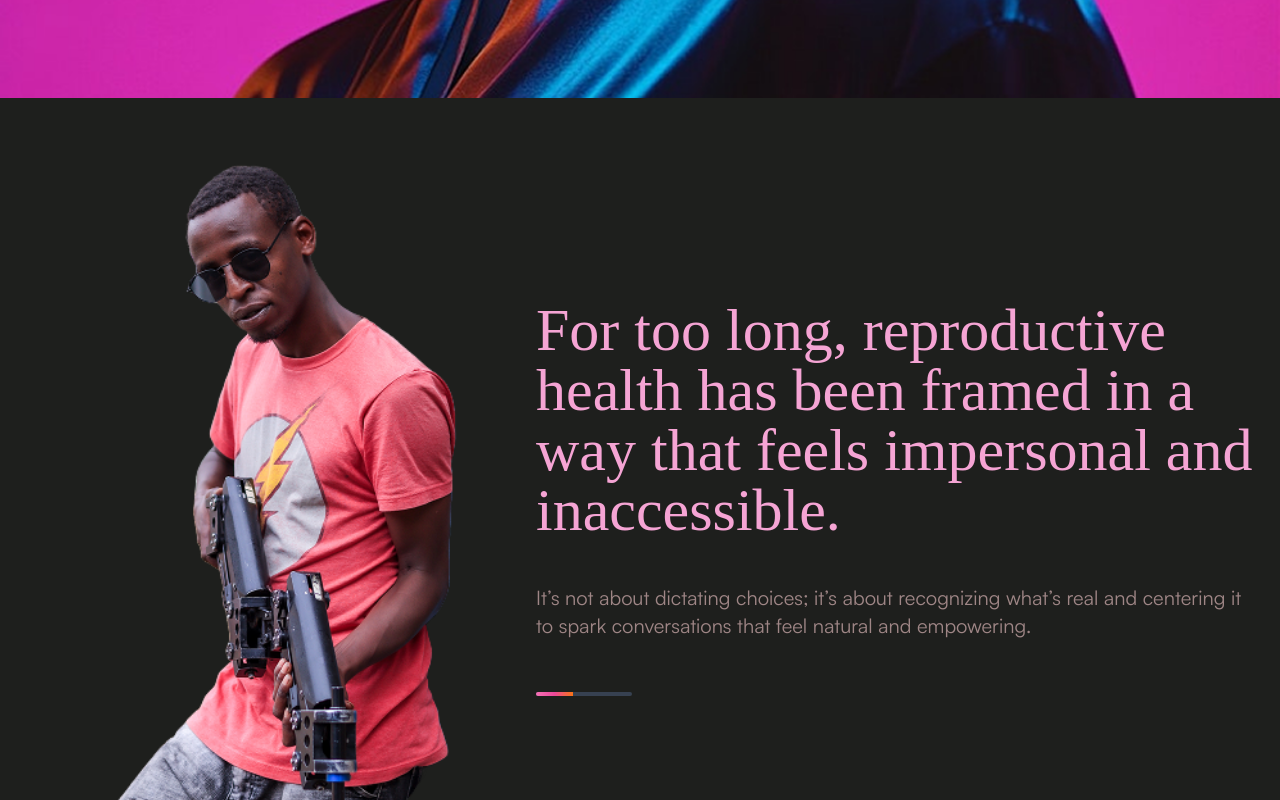
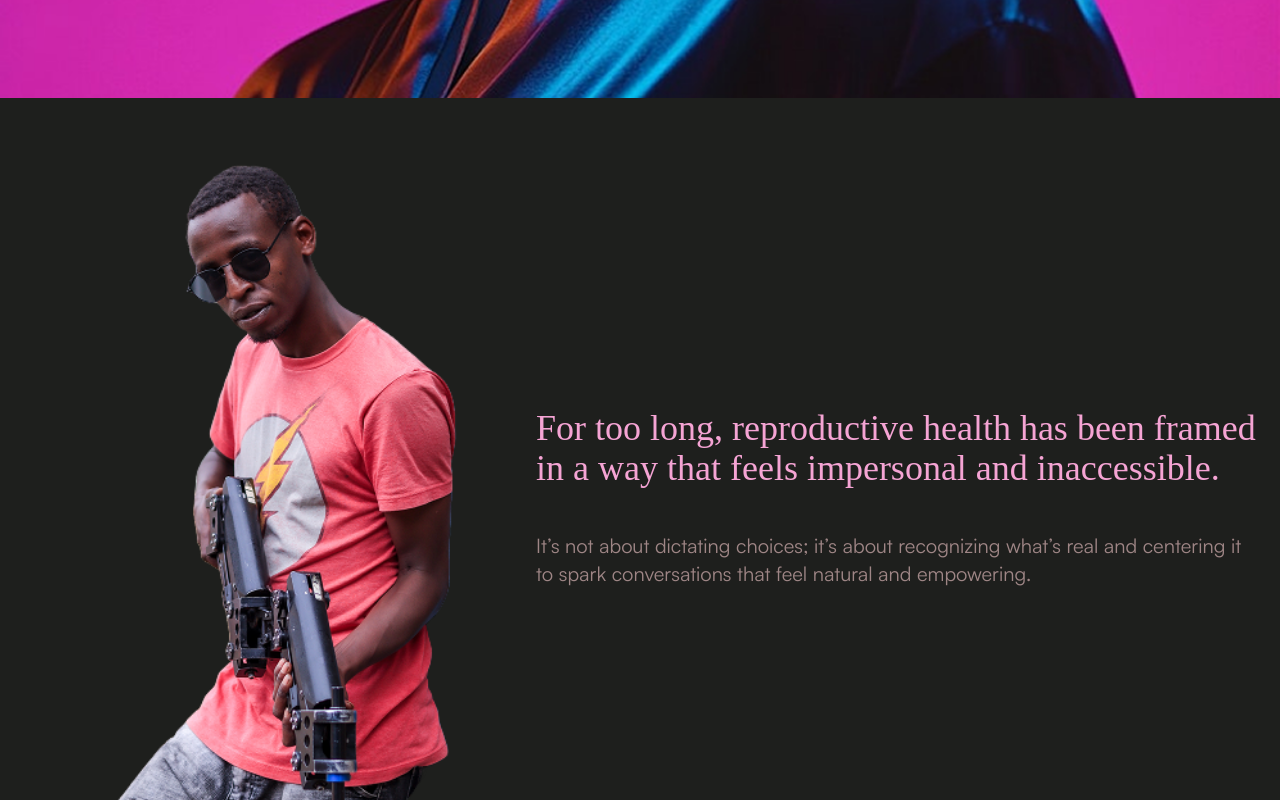
Before and after one commit to zidanegimiga/kenya_creates_v2, a Next.js app: page / in a window 1280 px wide. Shown: the part 774-1574 px from the top of the page. Built offline with nearby package versions, Linux system fonts and the light colour scheme; a web font is replaced by a local one.

Commit message:
remove loader bar

```diff
--- a/src/app/components/SectionTwo/index.tsx
+++ b/src/app/components/SectionTwo/index.tsx
@@ -67,8 +67,8 @@ export default function SectionTwo() {
         <div
           className={`
             ${styles.textContainer}
-            w-full md:w-1/2
-            px-6 sm:px-8 md:px-12
+            w-full
+            px-6 sm:px-2 md:px-2
             flex flex-col items-center md:items-start
           `}
         >
@@ -85,7 +85,7 @@ export default function SectionTwo() {
               exit="exit"
               className={`
                 font-fraunces
-                text-3xl sm:text-4xl md:text-5xl lg:text-6xl
+                text-3xl sm:text-3xl md:text-3xl lg:text-4xl
                 leading-tight
                 ${headingGradient
                   ? 'bg-gradient-to-r from-pink-400 to-orange-500 bg-clip-text text-transparent'
@@ -124,16 +124,6 @@ export default function SectionTwo() {
             </motion.p>
           </AnimatePresence>
 
-          {/* loader bar */}
-          <div className="mt-8 h-1 w-24 bg-gray-700 rounded overflow-hidden">
-            <motion.div
-              key={index}
-              initial={{ width: 0 }}
-              animate={{ width: '100%' }}
-              transition={{ duration: 5, ease: 'linear' }}
-              className="h-full bg-gradient-to-r from-pink-400 via-pink-500 to-orange-500"
-            />
-          </div>
         </div>
       </div>
     </section>
```
